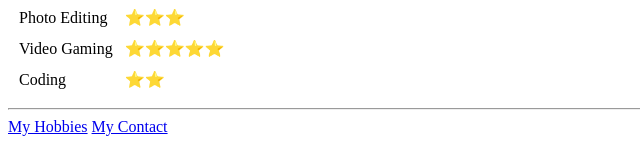
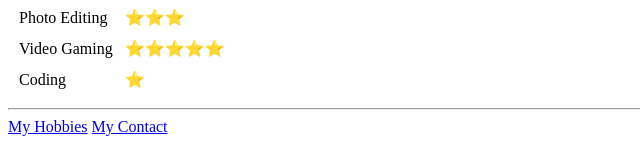
Before and after one commit to SOLOxLEVELING/cv, a plain HTML site: page index.html in a window 1280 px wide. Shown: the part 660-801 px from the top of the page, 0-640 px from the left. Drawn offline with Linux system fonts and the light colour scheme.

Commit message:
Update index

```diff
--- a/index.html
+++ b/index.html
@@ -97,7 +97,7 @@
       </tr>
       <tr>
         <td>Coding</td>
-        <td>⭐️⭐️</td>
+        <td>⭐️</td>
       </tr>
     </table>
     <hr />
```
